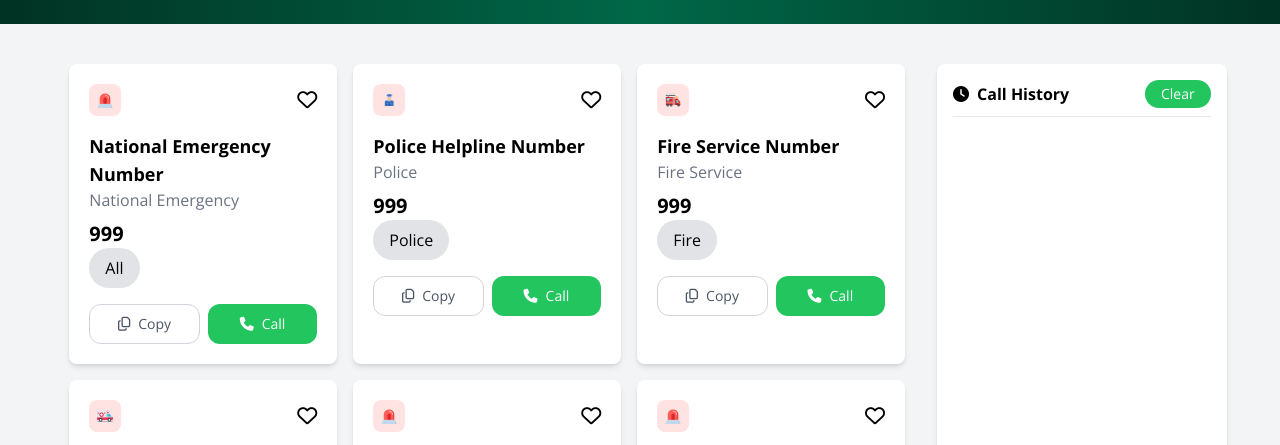
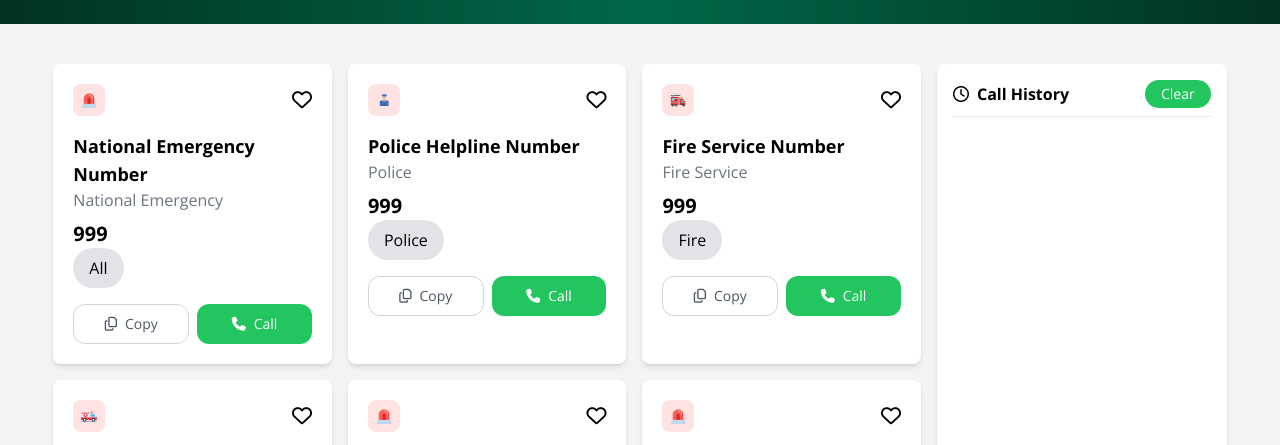
Before and after one commit to Mehedi-hasan-code10/ph-assaingment-5-repo, a plain HTML site: page index.html in a window 1280 px wide. Shown: the part 332-777 px from the top of the page. Drawn offline with nearby package versions, Linux system fonts and the light colour scheme; a web font is replaced by a local one.

Commit message:
some css problem solv

```diff
--- a/index.html
+++ b/index.html
@@ -55,10 +55,10 @@
             </header>
 
             <!-- Main Section -->
-            <main class="w-full sm:w-11/12 mx-auto mt-6 flex flex-col-reverse md:flex-row gap-4">
+            <main class="w-full sm:w-11/12 mx-auto mt-6 flex flex-col-reverse md:flex-row gap-4 pb-1">
 
                 <!-- Cards -->
-                <section class="w-full md:w-3/4 grid grid-cols-1 md:grid-cols-2 lg:grid-cols-3 gap-4 p-4">
+                <section class="w-full md:w-3/4 grid grid-cols-1 md:grid-cols-2 lg:grid-cols-3 gap-4 mt-4">
                     <div class="card p-5 rounded-lg bg-white shadow-md">
                         <div class="flex justify-between items-center">
                             <img src="assets/emergency.png" class="w-[32px] h-[32px] bg-[#FFE3E2] p-2 rounded-lg" />
@@ -264,7 +264,7 @@
                 <section class="w-full md:w-1/4 bg-white shadow-md rounded-lg p-4 mt-4">
                     <div class="flex justify-between items-center border-b pb-2">
                         <h1 class="font-bold flex items-center gap-2">
-                            <i class="fa-solid fa-clock"></i> Call History
+                            <i class="fa-regular fa-clock"></i>Call History
                         </h1>
                         <button id="clear-history" class="bg-green-500 px-4 py-1 text-white rounded-full text-sm">Clear</button>
                     </div>
```
Also changed, not shown: style.css (line endings or trailing spaces).
